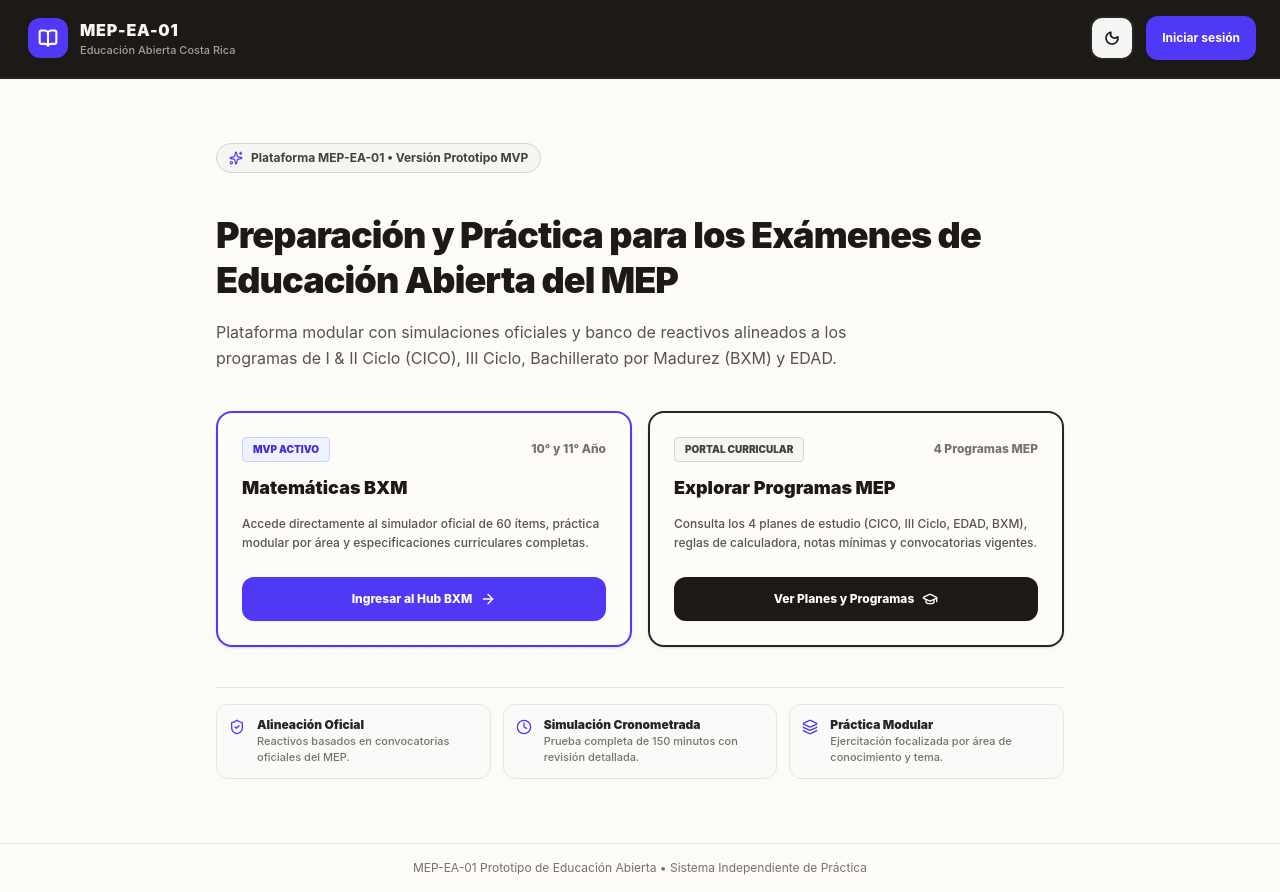
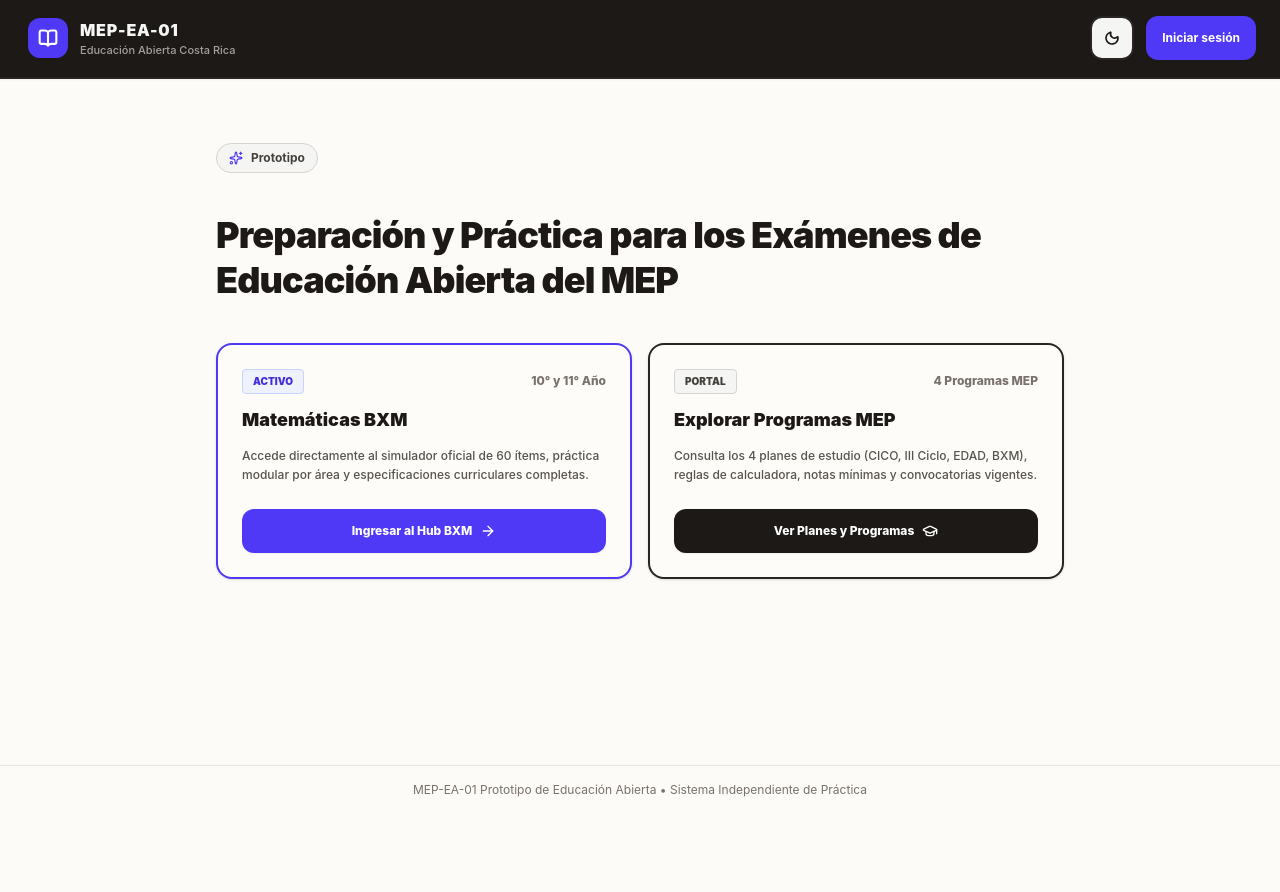
Before and after one commit to madmonkeyru/samplingmaths, a React (Vite) app: page / in a window 1280 px wide. After the commit the page ends 814 px from the top, so only its background shows below. Built offline with nearby package versions, Linux system fonts and the light colour scheme.

Commit message:
Clean up: removing AI descriptions and texts

```diff
--- a/src/components/common/ProgramCard.tsx
+++ b/src/components/common/ProgramCard.tsx
@@ -41,11 +41,11 @@
           {isMvp ? (
             <span className="inline-flex items-center gap-1 px-2.5 py-0.5 bg-emerald-500/10 text-emerald-700 dark:text-emerald-300 text-[10px] font-black rounded-full border border-emerald-500/30">
               <CheckCircle className="w-3 h-3" />
-              MVP Activo
+              Activo
             </span>
           ) : (
             <span className="text-[10px] font-bold text-stone-500 dark:text-slate-400 bg-stone-100 dark:bg-slate-800/80 px-2 py-0.5 rounded-full border border-stone-200 dark:border-slate-700">
-              Próxima Fase
+              En desarrollo.
             </span>
           )}
         </div>
--- a/src/components/common/QuickStatsBanner.tsx
+++ b/src/components/common/QuickStatsBanner.tsx
@@ -30,9 +30,6 @@
           </div>
           <div>
             <div className="flex items-center gap-2">
-              <span className="text-[10px] font-black uppercase tracking-wider text-indigo-600 dark:text-indigo-400">
-                Dashboard de Preparación
-              </span>
               <span className="text-stone-300 dark:text-slate-600">•</span>
               <span className="text-[10px] font-bold text-stone-500 dark:text-slate-400">
                 {programName}
--- a/src/components/knowledge/SpecsTable.tsx
+++ b/src/components/knowledge/SpecsTable.tsx
@@ -118,7 +118,6 @@
           </div>
 
           <div className="flex items-center gap-3 shrink-0 bg-stone-100 dark:bg-slate-800/80 px-4 py-3 rounded-xl border border-stone-200 dark:border-slate-700">
-            <Award className="w-6 h-6 text-indigo-600 dark:text-indigo-400 stroke-[2.5]" />
             <div>
               <span className="text-[10px] font-black uppercase text-stone-500 dark:text-slate-400 block">Total de Ítems / Puntos</span>
               <span className="text-base font-black text-stone-900 dark:text-slate-100">{totalExamItems} Puntos</span>
@@ -130,7 +129,7 @@
         <div className="flex flex-wrap items-center justify-between gap-3 pt-3 border-t border-stone-200 dark:border-slate-800">
           <div className="flex flex-wrap items-center gap-2">
             <span className="text-xs font-black uppercase text-stone-500 dark:text-slate-400 mr-1 flex items-center gap-1">
-              <Filter className="w-3.5 h-3.5 stroke-[2.5]" /> Filtrar Área:
+              <Filter className="w-3.5 h-3.5 stroke-[2.5]" /> Filtros:
             </span>
             <button
               onClick={() => setActiveTab('all')}
@@ -150,7 +149,7 @@
                   : 'bg-stone-100 dark:bg-slate-800 text-stone-800 dark:text-slate-200 border-stone-300 dark:border-slate-700 hover:bg-stone-200 dark:hover:bg-slate-700'
               }`}
             >
-              1. Geometría
+              Geometría
             </button>
             <button
               onClick={() => setActiveTab('functions')}
@@ -160,7 +159,7 @@
                   : 'bg-stone-100 dark:bg-slate-800 text-stone-800 dark:text-slate-200 border-stone-300 dark:border-slate-700 hover:bg-stone-200 dark:hover:bg-slate-700'
               }`}
             >
-              2. Relaciones y Álgebra
+              Relaciones y Álgebra
             </button>
             <button
               onClick={() => setActiveTab('statistics')}
@@ -170,7 +169,7 @@
                   : 'bg-stone-100 dark:bg-slate-800 text-stone-800 dark:text-slate-200 border-stone-300 dark:border-slate-700 hover:bg-stone-200 dark:hover:bg-slate-700'
               }`}
             >
-              3. Estadística y Probabilidad
+              Estadística y Probabilidad
             </button>
           </div>
 
@@ -197,10 +196,6 @@
 
       {/* Sticky Quick-Jump Navigation Bar */}
       <div className="sticky top-14 z-20 bg-stone-100/90 dark:bg-slate-900/90 backdrop-blur-md border border-stone-200 dark:border-slate-800 rounded-xl p-2.5 shadow-xs flex items-center gap-2 overflow-x-auto">
-        <span className="text-[11px] font-black uppercase text-stone-500 dark:text-slate-400 px-2 shrink-0 flex items-center gap-1">
-          <Compass className="w-3.5 h-3.5 stroke-[2.5] text-indigo-600 dark:text-indigo-400" />
-          Navegación Rápida:
-        </span>
         <div className="flex items-center gap-1.5 min-w-0">
           <button
             onClick={() => scrollToBlock('geometry')}
--- a/src/components/pages/EntryLandingPage.tsx
+++ b/src/components/pages/EntryLandingPage.tsx
@@ -24,7 +24,7 @@
         {/* Simple Top Badge */}
         <div className="inline-flex items-center gap-2 px-3 py-1.5 rounded-full bg-stone-100 dark:bg-slate-800 border border-stone-300 dark:border-slate-700 text-xs font-bold text-stone-700 dark:text-slate-300">
           <Sparkles className="w-3.5 h-3.5 text-indigo-600 dark:text-indigo-400" />
-          <span>Plataforma MEP-EA-01 • Versión Prototipo MVP</span>
+          <span>Prototipo</span>
         </div>
 
         {/* Core Value Statement (Simple, direct, no narrative/testimonials) */}
@@ -32,10 +32,6 @@
           <h1 className="text-2xl sm:text-4xl font-black text-stone-900 dark:text-stone-100 tracking-tight leading-tight">
             Preparación y Práctica para los Exámenes de Educación Abierta del MEP
           </h1>
-          <p className="text-sm sm:text-base text-stone-600 dark:text-stone-300 max-w-2xl leading-relaxed">
-            Plataforma modular con simulaciones oficiales y banco de reactivos alineados a los
-            programas de I & II Ciclo (CICO), III Ciclo, Bachillerato por Madurez (BXM) y EDAD.
-          </p>
         </div>
 
         {/* Action Pathway Cards for User Flow Validation */}
@@ -45,7 +41,7 @@
             <div className="space-y-3">
               <div className="flex items-center justify-between">
                 <span className="text-[10px] uppercase font-black px-2.5 py-1 rounded bg-indigo-50 dark:bg-indigo-950 text-indigo-700 dark:text-indigo-300 border border-indigo-200 dark:border-indigo-800">
-                  MVP Activo
+                  Activo
                 </span>
                 <span className="text-xs font-extrabold text-stone-500 dark:text-stone-400">
                   10° y 11° Año
@@ -73,7 +69,7 @@
             <div className="space-y-3">
               <div className="flex items-center justify-between">
                 <span className="text-[10px] uppercase font-black px-2.5 py-1 rounded bg-stone-100 dark:bg-slate-800 text-stone-700 dark:text-stone-300 border border-stone-300 dark:border-slate-700">
-                  Portal Curricular
+                  Portal
                 </span>
                 <span className="text-xs font-extrabold text-stone-500 dark:text-stone-400">
                   4 Programas MEP
@@ -96,39 +92,7 @@
             </button>
           </div>
         </div>
-
         {/* Feature Highlights Grid */}
-        <div className="grid grid-cols-1 sm:grid-cols-3 gap-3 pt-4 border-t border-stone-200 dark:border-stone-800">
-          <div className="flex items-start gap-3 p-3 rounded-xl bg-stone-50 dark:bg-slate-800/40 border border-stone-200 dark:border-slate-800">
-            <ShieldCheck className="w-4 h-4 text-indigo-600 dark:text-indigo-400 shrink-0 mt-0.5" />
-            <div>
-              <h4 className="text-xs font-black text-stone-800 dark:text-stone-200">Alineación Oficial</h4>
-              <p className="text-[11px] text-stone-500 dark:text-stone-400 font-medium">
-                Reactivos basados en convocatorias oficiales del MEP.
-              </p>
-            </div>
-          </div>
-
-          <div className="flex items-start gap-3 p-3 rounded-xl bg-stone-50 dark:bg-slate-800/40 border border-stone-200 dark:border-slate-800">
-            <Clock className="w-4 h-4 text-indigo-600 dark:text-indigo-400 shrink-0 mt-0.5" />
-            <div>
-              <h4 className="text-xs font-black text-stone-800 dark:text-stone-200">Simulación Cronometrada</h4>
-              <p className="text-[11px] text-stone-500 dark:text-stone-400 font-medium">
-                Prueba completa de 150 minutos con revisión detallada.
-              </p>
-            </div>
-          </div>
-
-          <div className="flex items-start gap-3 p-3 rounded-xl bg-stone-50 dark:bg-slate-800/40 border border-stone-200 dark:border-slate-800">
-            <Layers className="w-4 h-4 text-indigo-600 dark:text-indigo-400 shrink-0 mt-0.5" />
-            <div>
-              <h4 className="text-xs font-black text-stone-800 dark:text-stone-200">Práctica Modular</h4>
-              <p className="text-[11px] text-stone-500 dark:text-stone-400 font-medium">
-                Ejercitación focalizada por área de conocimiento y tema.
-              </p>
-            </div>
-          </div>
-        </div>
       </div>
 
       {/* Footer */}
--- a/src/components/pages/LandingPage.tsx
+++ b/src/components/pages/LandingPage.tsx
@@ -268,7 +268,7 @@
               }`}
             >
               <FileText className="w-4 h-4 stroke-[2.2]" />
-              <span>Tabla de Especificaciones</span>
+              <span>Temario</span>
             </button>
 
             <button
@@ -292,7 +292,7 @@
               }`}
             >
               <Calculator className="w-4 h-4 stroke-[2.2]" />
-              <span>Fórmulas KaTeX</span>
+              <span>Fórmulas</span>
             </button>
           </div>
 
--- a/src/components/pages/WelcomePage.tsx
+++ b/src/components/pages/WelcomePage.tsx
@@ -32,21 +32,12 @@
       <div className="bg-stone-900 dark:bg-slate-900 text-white border-2 border-stone-800 dark:border-slate-800 rounded-3xl p-6 sm:p-10 shadow-lg relative overflow-hidden">
         <div className="relative z-10 max-w-3xl space-y-3">
           <div className="flex flex-wrap items-center gap-2">
-            <span className="inline-flex items-center gap-1.5 px-3 py-1 bg-indigo-950/80 text-indigo-300 text-xs font-bold rounded-full border border-indigo-800/60 uppercase tracking-wider">
-              <Compass className="w-3.5 h-3.5 text-indigo-400" />
-              Portal Oficial de Preparación
-            </span>
             <ConvocatoriaBadge convocatoriaId={currentConvocatoria} />
           </div>
 
           <h1 className="text-2xl sm:text-4xl font-black uppercase tracking-tight leading-tight">
-            MEP Educación Abierta — Simulador & Práctica
+            Educación Abierta Digital
           </h1>
-
-          <p className="text-xs sm:text-sm text-stone-300 font-medium leading-relaxed max-w-2xl">
-            Plataforma modular para exámenes oficiales del Ministerio de Educación Pública de Costa Rica.
-            Selecciona tu programa curricular o accede directamente al módulo activo de Matemáticas BXM.
-          </p>
         </div>
 
         {/* Subtle decorative glow */}
@@ -57,10 +48,6 @@
       <div className="bg-gradient-to-r from-amber-50 to-orange-50/40 dark:from-slate-900 dark:to-indigo-950/40 border-2 border-indigo-600 dark:border-indigo-500 rounded-3xl p-6 sm:p-8 shadow-sm flex flex-col md:flex-row md:items-center justify-between gap-6">
         <div className="space-y-2 max-w-2xl">
           <div className="flex items-center gap-2">
-            <span className="inline-flex items-center gap-1 px-2.5 py-0.5 bg-indigo-600 text-white text-[11px] font-black rounded-full uppercase tracking-wider">
-              <Sparkles className="w-3 h-3" />
-              MVP Activo y Verificado
-            </span>
             <span className="text-xs font-bold text-stone-600 dark:text-slate-400">
               Bachillerato por Madurez Suficiente
             </span>
@@ -71,8 +58,7 @@
           </h2>
 
           <p className="text-xs sm:text-sm text-stone-700 dark:text-slate-300 font-medium leading-relaxed">
-            Acceso directo al simulador oficial de 60 ítems con temporizador de 150 minutos, banco modular
-            con más de 170 reactivos, y tabla de especificaciones con diccionario y fórmulas KaTeX integradas.
+           Practicas, Simulaciones, Explicaciones, Formulas y mas.
           </p>
         </div>
 
@@ -95,9 +81,6 @@
               <Layers className="w-4 h-4 text-indigo-600 dark:text-indigo-400" />
               Programas de Educación Abierta
             </h2>
-            <p className="text-xs text-stone-500 dark:text-slate-400 font-medium mt-0.5">
-              Explora los 4 programas oficiales y consulta su estructura curricular
-            </p>
           </div>
         </div>
 
--- a/src/components/practice/EvaluationModulesWidget.tsx
+++ b/src/components/practice/EvaluationModulesWidget.tsx
@@ -189,7 +189,7 @@
             <div className="bg-amber-50/60 dark:bg-slate-800/60 p-3.5 rounded-xl border border-amber-200/70 dark:border-slate-700 space-y-1.5 text-xs text-stone-700 dark:text-slate-300 font-medium">
               <div className="flex items-center gap-2">
                 <CheckCircle2 className="w-3.5 h-3.5 text-indigo-600 dark:text-indigo-400 shrink-0" />
-                <span>60 ítems distribuidos entre Geometría, Álgebra y Estadística</span>
+                <span>60 preguntas distribuidas entre Geometría, Álgebra y Estadística</span>
               </div>
               <div className="flex items-center gap-2">
                 <CheckCircle2 className="w-3.5 h-3.5 text-indigo-600 dark:text-indigo-400 shrink-0" />
--- a/src/components/results/ResultsPage.tsx
+++ b/src/components/results/ResultsPage.tsx
@@ -127,7 +127,7 @@
           </div>
           <div className="min-w-0">
             <span className="text-[10px] sm:text-xs font-black uppercase tracking-wider block text-zinc-600 dark:text-zinc-400">
-              Resultado de la Sesión
+              Resultados
             </span>
             <h2 className="text-xl sm:text-2xl font-black uppercase leading-tight truncate">
               {scorePercentage >= 70 ? '¡Buen Trabajo!' : 'Sigue Practicando'}
@@ -179,7 +179,7 @@
           <div className="flex items-center justify-between mb-4 pb-2 border-b-2 border-zinc-900 dark:border-zinc-800">
             <div className="flex items-center gap-2">
               <TrendingUp className="w-5 h-5 stroke-[2.5] text-indigo-600 dark:text-indigo-400" />
-              <h3 className="text-base font-black uppercase tracking-tight">Tendencia de Desempeño</h3>
+              <h3 className="text-base font-black uppercase tracking-tight">Desempeño</h3>
             </div>
             <span className="text-xs font-bold text-zinc-500 dark:text-zinc-400">
               Últimos {Math.min(attempts.length, 10)} intentos
@@ -233,7 +233,7 @@
               <div className="flex items-center gap-2">
                 <LayoutGrid className="w-5 h-5 stroke-[2.5] text-indigo-600 dark:text-indigo-400" />
                 <h3 className="text-base sm:text-lg font-black uppercase tracking-tight">
-                  Navegador de Preguntas
+                  Preguntas
                 </h3>
                 <span className="text-xs text-zinc-500 dark:text-zinc-400 font-bold ml-1">
                   ({items.length} ítems)
```
